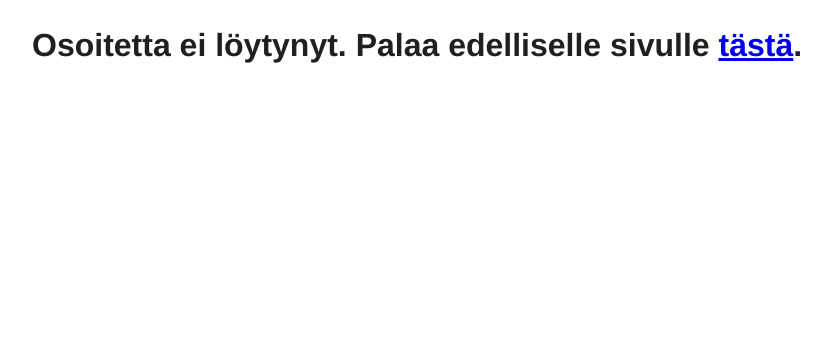
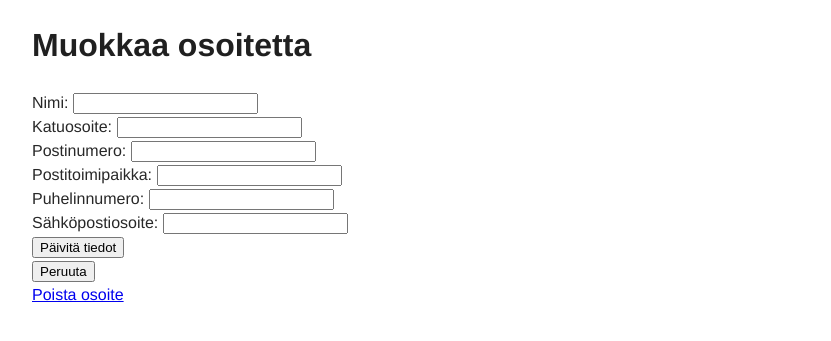
Before and after one commit to valtterikantanen/tsoha, a Flask app: template templates/edit_address.html in a window 1280 px wide. Shown: the part 45-386 px from the top of the page, without its empty margins (88-919 px from the left). Run offline with Flask 2, Linux system fonts and the light colour scheme; the template is opened without the code that fills it, so the values that code supplies are empty.

Commit message:
Remove unnecessary code

```diff
--- a/templates/edit_address.html
+++ b/templates/edit_address.html
@@ -1,9 +1,6 @@
 {% extends "base.html" %}
 {% block title %}Muokkaa osoitetta{% endblock %}
 {% block content %}
-{% if not address %}
-<h1>Osoitetta ei löytynyt. Palaa edelliselle sivulle <a href="/account">tästä</a>.</h1>
-{% else %}
 <h1>Muokkaa osoitetta</h1>
 <form action="/edit-address/{{ id }}" method="POST">
     <label for="full_name">Nimi:</label>
@@ -24,6 +21,5 @@
     <button type="button" onclick="location.href = '/account/{{ address.address_owner }}'">Peruuta</button>
 </form>
 <a href="/../delete-address/{{ id }}" onclick="return confirm('Haluatko varmasti poistaa osoitteen?')">Poista osoite</a>
-{% endif %}
 
 {% endblock %}
```
